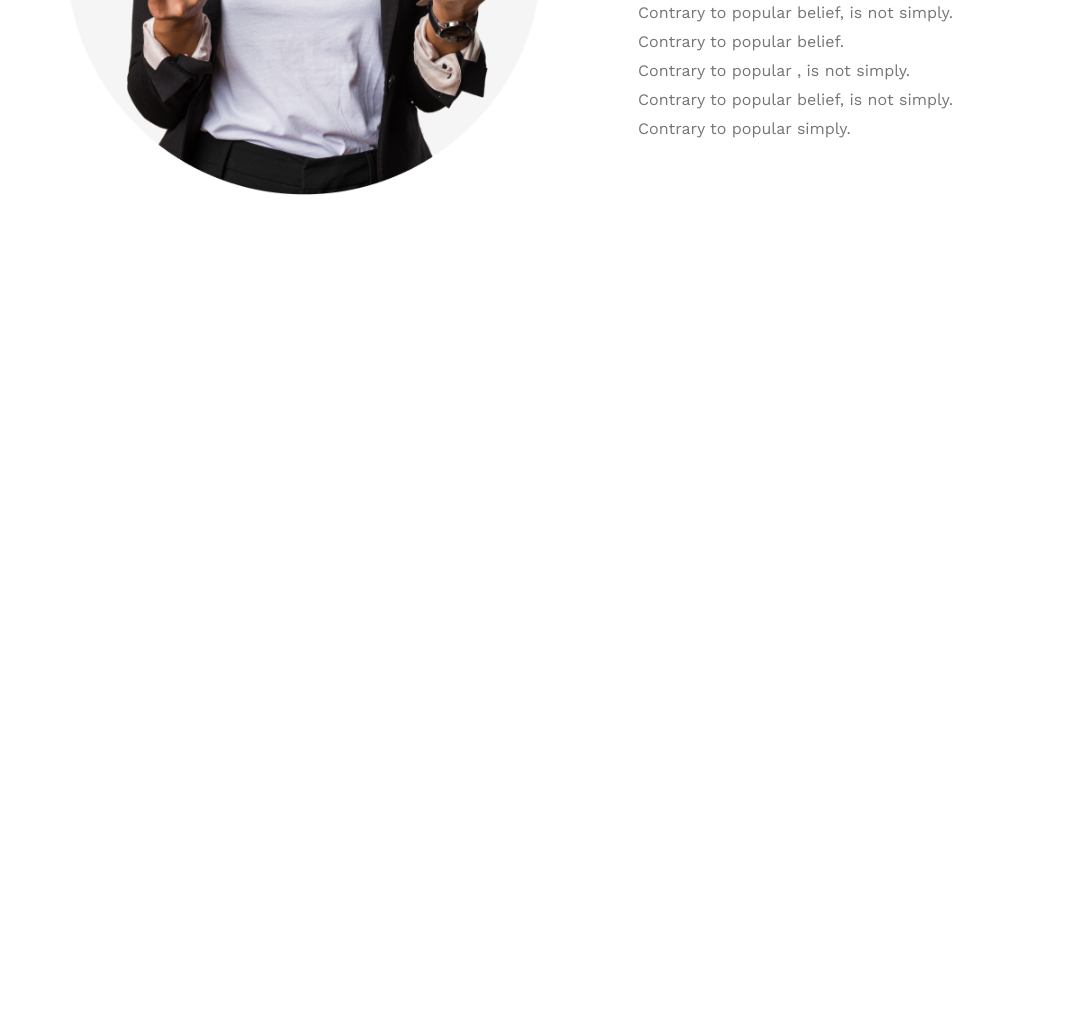
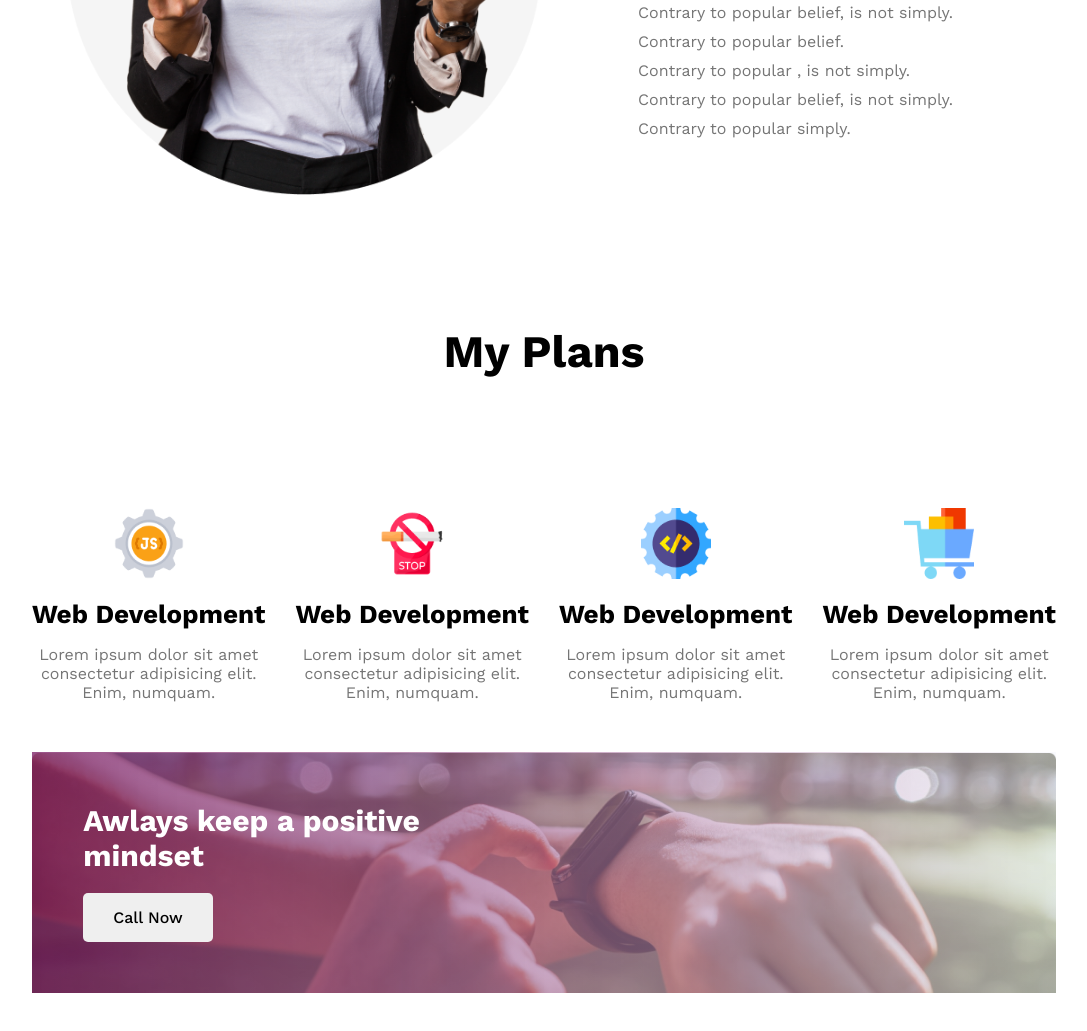
Before and after one commit to monir3355/think-mission, a plain HTML site: page index.html in a window 1280 px wide. Shown: the part 1255-2286 px from the top of the page, without its empty margins (96-1183 px from the left). Before the commit the page ends 1578 px from the top, so only its background shows below. Drawn offline with nearby package versions, Linux system fonts and the light colour scheme.

Commit message:
Hand Section added

```diff
--- a/css/style.css
+++ b/css/style.css
@@ -76,3 +76,41 @@ header{
     margin: 10px 0;
 }
 /* My Plan */
+.plan-title{
+    font-size: 45px;
+    margin: 130px 0;
+    text-align: center;
+
+}
+.plan-content{
+    display: flex;
+    gap: 30px;
+    text-align: center;
+}
+.develop-title{
+    font-size: 26px;
+    margin: 16px 0;
+}
+.develop-desc{
+    color: #757575;
+
+}
+.plan-img-sec>img{
+    width: 30%;
+}
+
+/* Hand Section */
+.hand-sec{
+    background-image:
+    background-repeat: no-repeat;
+    background-size: 100%;
+    padding: 5% 5%;
+    margin: 50px 0;
+    background-image: linear-gradient(to left, rgba(245, 246, 252, 0.52), rgba(117, 19, 93, 0.73)),url("../images/watch.png");;
+}
+.hand-title{
+    font-size: 30px;
+    line-height: 35px;
+    color: #fff;
+    padding-bottom: 20px;
+}
--- a/index.html
+++ b/index.html
@@ -32,7 +32,33 @@
             </div>
         </section>
         <section class="my-plan">
-
+            <h2 class="plan-title">My Plans</h2>
+            <div class="plan-content">
+                <div class="plan-img-sec">
+                    <img src="./images/icons/js.png" alt="Web Development">
+                    <h3 class="develop-title">Web Development</h3>
+                    <p class="develop-desc">Lorem ipsum dolor sit amet consectetur adipisicing elit. Enim, numquam.</p>
+                </div>
+                <div class="plan-img-sec">
+                    <img src="./images/icons/smoke.png" alt="Web Development">
+                    <h3 class="develop-title">Web Development</h3>
+                    <p class="develop-desc">Lorem ipsum dolor sit amet consectetur adipisicing elit. Enim, numquam.</p>
+                </div>
+                <div class="plan-img-sec">
+                    <img src="./images/icons/web.png" alt="Web Development">
+                    <h3 class="develop-title">Web Development</h3>
+                    <p class="develop-desc">Lorem ipsum dolor sit amet consectetur adipisicing elit. Enim, numquam.</p>
+                </div>
+                <div class="plan-img-sec">
+                    <img src="./images/icons/ecom.png" alt="Web Development">
+                    <h3 class="develop-title">Web Development</h3>
+                    <p class="develop-desc">Lorem ipsum dolor sit amet consectetur adipisicing elit. Enim, numquam.</p>
+                </div>
+            </div>
+        </section>
+        <section class="hand-sec">
+            <h2 class="hand-title">Awlays keep a positive <br>mindset</h2>
+            <button class="primary-btn">Call Now</button>
         </section>
     </main>
 
```
